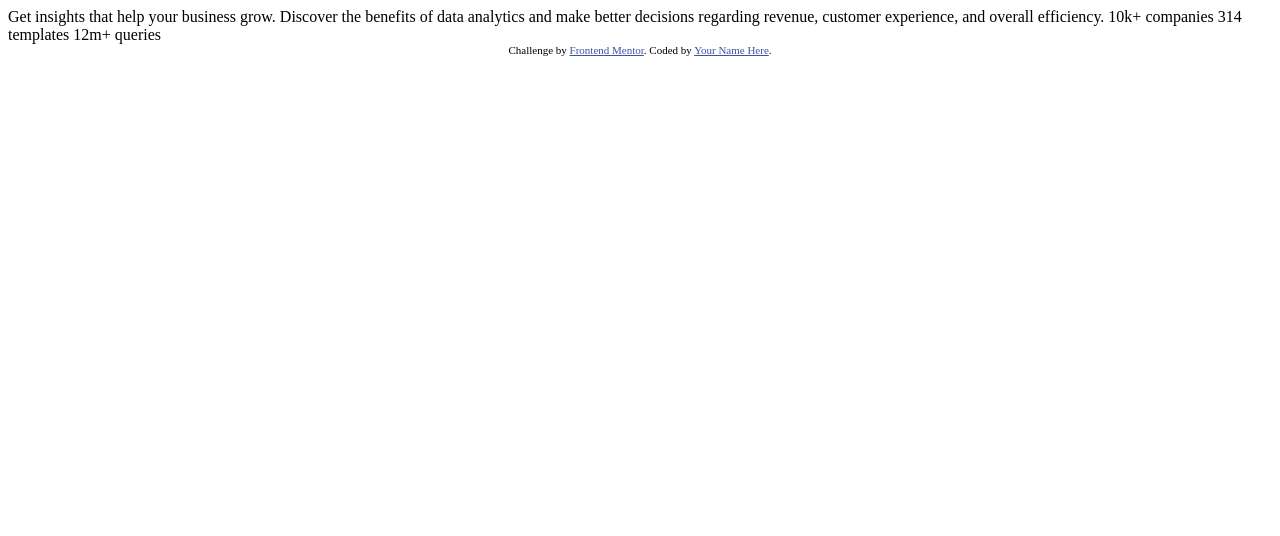
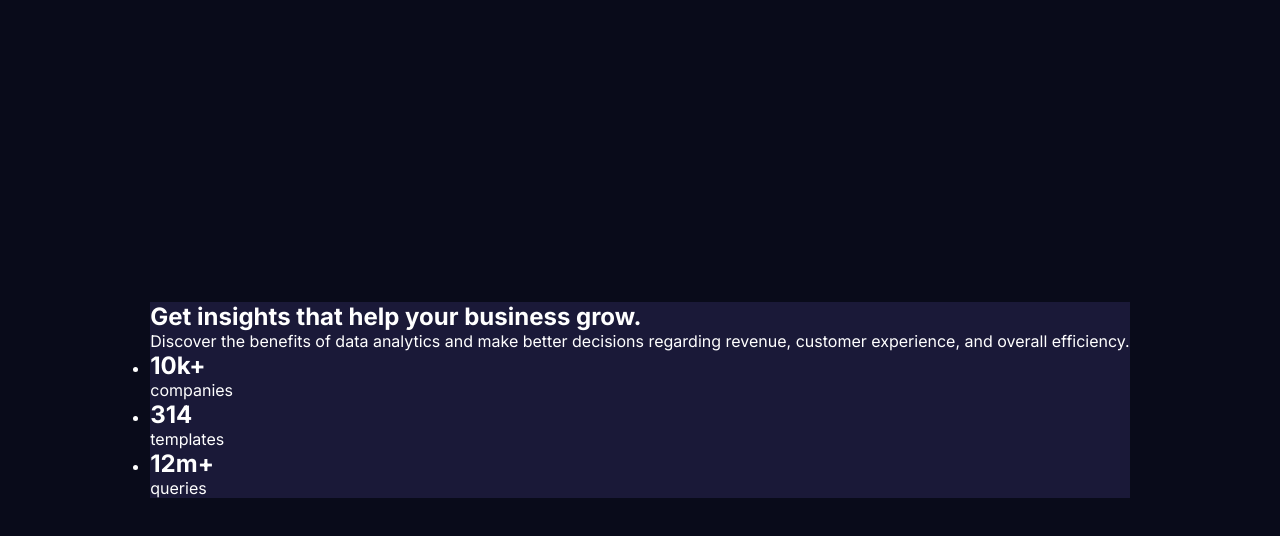
Before and after one commit to 11Samo/stats-preview-card-component, a plain HTML site: page index.html in a window 1280 px wide. Drawn offline with Linux system fonts and the light colour scheme.

Commit message:
Finish HTML, css in a progress

```diff
--- /dev/null
+++ b/index.css
@@ -0,0 +1,23 @@
+* {
+  margin: 0;
+  padding: 0;
+  box-sizing: border-box;
+}
+
+body {
+  font-family: "Inter", sans-serif;
+  background-color: #090b1a;
+  color: white;
+  display: flex;
+  align-items: center;
+  justify-content: center;
+  width: 100vw;
+  height: 100vh;
+}
+
+.container {
+  background-color: #1a1938;
+}
+
+/* font-family: 'Inter', sans-serif;
+font-family: 'Lexend Deca', sans-serif; */
--- a/index.html
+++ b/index.html
@@ -1,33 +1,56 @@
 <!DOCTYPE html>
 <html lang="en">
-<head>
-  <meta charset="UTF-8">
-  <meta name="viewport" content="width=device-width, initial-scale=1.0"> <!-- displays site properly based on user's device -->
+  <head>
+    <meta charset="UTF-8" />
+    <meta name="viewport" content="width=device-width, initial-scale=1.0" />
+    <!-- displays site properly based on user's device -->
 
-  <link rel="icon" type="image/png" sizes="32x32" href="./images/favicon-32x32.png">
+    <link
+      rel="icon"
+      type="image/png"
+      sizes="32x32"
+      href="./images/favicon-32x32.png"
+    />
+    <link rel="preconnect" href="https://fonts.googleapis.com" />
+    <link rel="preconnect" href="https://fonts.gstatic.com" crossorigin />
+    <link
+      href="https://fonts.googleapis.com/css2?family=Inter:wght@400;700&family=Lexend+Deca&display=swap"
+      rel="stylesheet"
+    />
+    <link rel="stylesheet" href="index.css" />
 
-  <title>Frontend Mentor | Stats preview card component</title>
-
-  <!-- Feel free to remove these styles or customise in your own stylesheet 👍 -->
-  <style>
-    .attribution { font-size: 11px; text-align: center; }
-    .attribution a { color: hsl(228, 45%, 44%); }
-  </style>
-</head>
-<body>
-
-  Get insights that help your business grow.
-
-  Discover the benefits of data analytics and make better decisions regarding revenue, customer
-  experience, and overall efficiency.
-
-  10k+ companies
-  314 templates
-  12m+ queries
-
-  <div class="attribution">
-    Challenge by <a href="https://www.frontendmentor.io?ref=challenge" target="_blank">Frontend Mentor</a>.
-    Coded by <a href="#">Your Name Here</a>.
-  </div>
-</body>
+    <title>Stats preview card component</title>
+  </head>
+  <body>
+    <main>
+      <div class="container">
+        <section>
+          <h1>Get <span>insights</span> that help your business grow.</h1>
+          <div class="content">
+            <p>
+              Discover the benefits of data analytics and make better decisions
+              regarding revenue, customer experience, and overall efficiency.
+            </p>
+            <ul>
+              <li>
+                <h2>10k+</h2>
+                <p>companies</p>
+              </li>
+              <li>
+                <h2>314</h2>
+                <p>templates</p>
+              </li>
+              <li>
+                <h2>12m+</h2>
+                <p>queries</p>
+              </li>
+            </ul>
+          </div>
+        </section>
+        <div class="image">
+          <div class="overlay"></div>
+        </div>
+      </div>
+    </main>
+  </body>
 </html>
```
